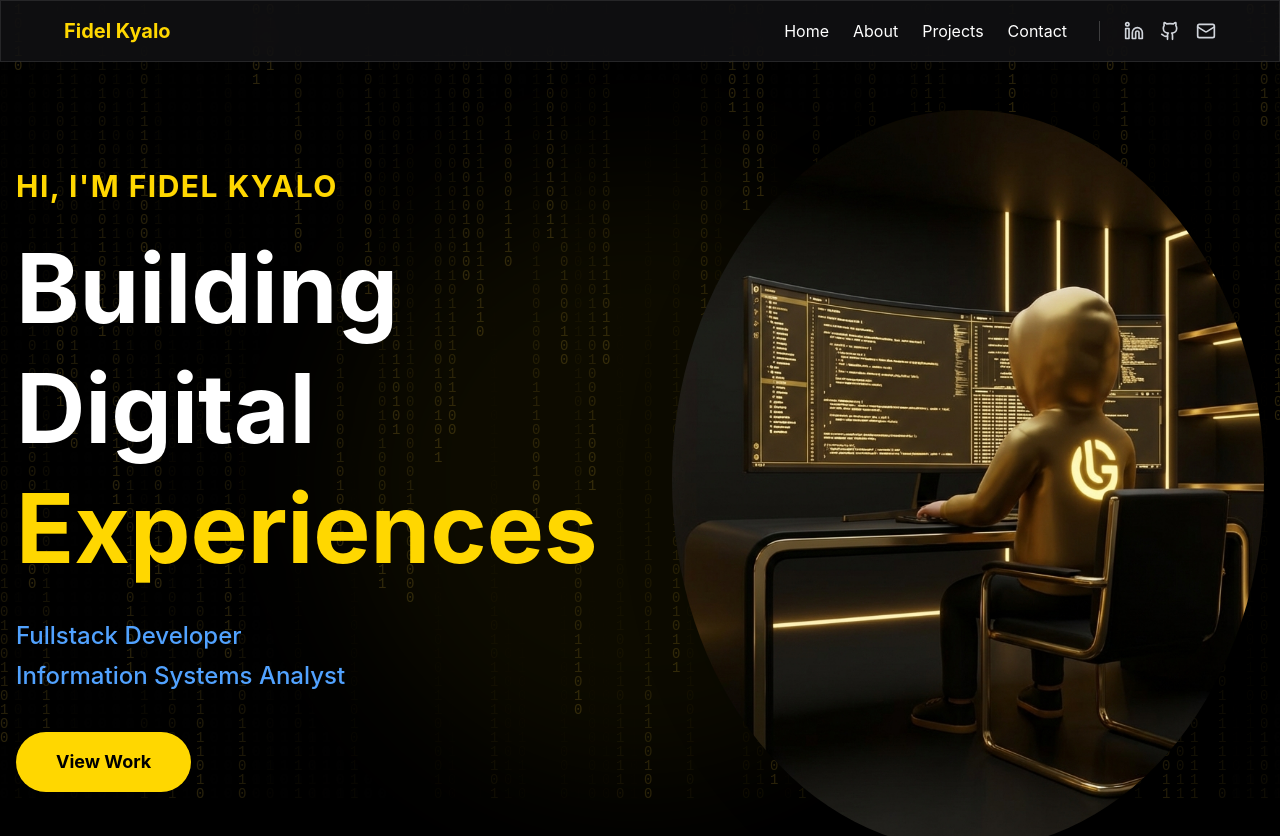
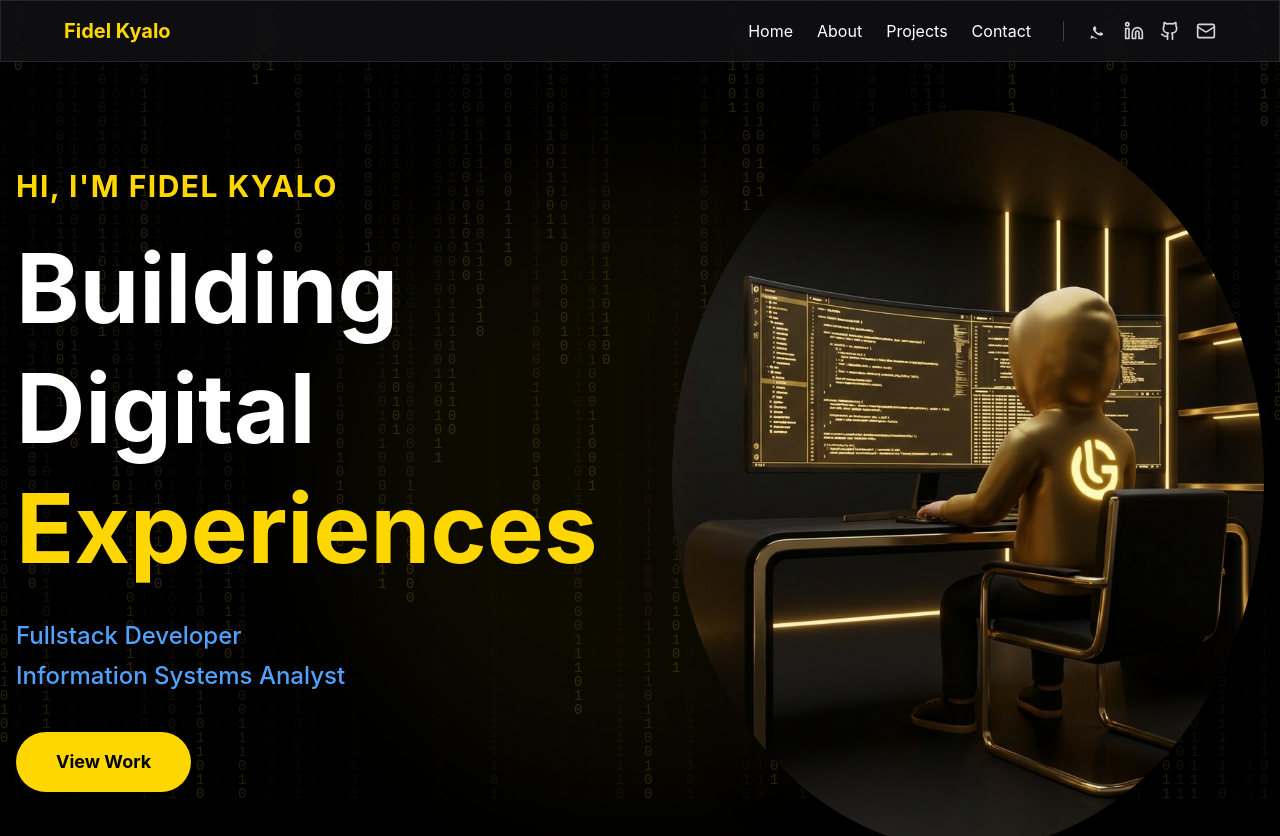
Before and after one commit to Fidelkyalo/Fidel_Portfolio, a React (Vite) app: page / in a window 1280 px wide. Shown: the top 836 px of the page. Built offline with nearby package versions, Linux system fonts and the light colour scheme.

Commit message:
Fix: Add WhatsApp icon to navbar

```diff
--- a/src/App.jsx
+++ b/src/App.jsx
@@ -48,6 +48,11 @@
               <li><a href="#contact" className="hover:text-gold transition-colors">Contact</a></li>
             </ul>
             <div className="flex gap-4 border-l-0 md:border-l border-white/20 pl-0 md:pl-6">
+              <a href="https://wa.me/254112063383" target="_blank" rel="noopener noreferrer" className="hover:text-gold hover:scale-110 transition-all text-gray-300" title="WhatsApp">
+                <svg viewBox="0 0 24 24" fill="currentColor" className="w-5 h-5">
+                  <path d="M17.472 14.382c-.297-.149-1.758-.867-2.03-.967-.273-.099-.471-.148-.67.15-.197.297-.767.966-.94 1.164-.173.199-.347.223-.644.075-.297-.15-1.255-.463-2.39-1.475-.883-.788-1.48-1.761-1.653-2.059-.173-.297-.018-.458.13-.606.134-.133.298-.347.446-.52.149-.174.198-.298.298-.497.099-.198.05-.371-.025-.52-.075-.149-.669-1.612-.916-2.207-.242-.579-.487-.5-.669-.51-.173-.008-.371-.01-.57-.01-.198 0-.52.074-.792.372-.272.297-1.04 1.016-1.04 2.479 0 1.462 1.065 2.875 1.213 3.074.149.198 2.096 3.2 5.077 4.487.709.306 1.262.489 1.694.625.712.227 1.36.195 1.871.118.571-.085 1.758-.719 2.006-1.413.248-.694.248-1.289.173-1.413-.074-.124-.272-.198-.57-.347m-5.421 7.403h-.004a9.87 9.87 0 01-5.031-1.378l-.361-.214-3.741.982.998-3.648-.235-.374a9.86 0 01-1.51-5.26c.001-5.45 4.436-9.884 9.888-9.884 2.64 0 5.122 1.03 6.988 2.898a9.825 0 012.893 6.994c-.003 5.45-4.437 9.884-9.885 9.884m8.413-18.297A11.815 11.815 0 0012.05 0C5.495 0 .16 5.335.157 11.892c0 2.096.547 4.142 1.588 5.945L.057 24l6.305-1.654a11.882 11.882 0 005.683 1.448h.005c6.554 0 11.89-5.335 11.893-11.893a11.821 0 00-3.48-8.413z" />
+                </svg>
+              </a>
               <a href="https://www.linkedin.com/in/fidel-mutunga-bb726129a/" target="_blank" rel="noopener noreferrer" className="hover:text-gold hover:scale-110 transition-all text-gray-300">
                 <Linkedin size={20} />
               </a>
```
